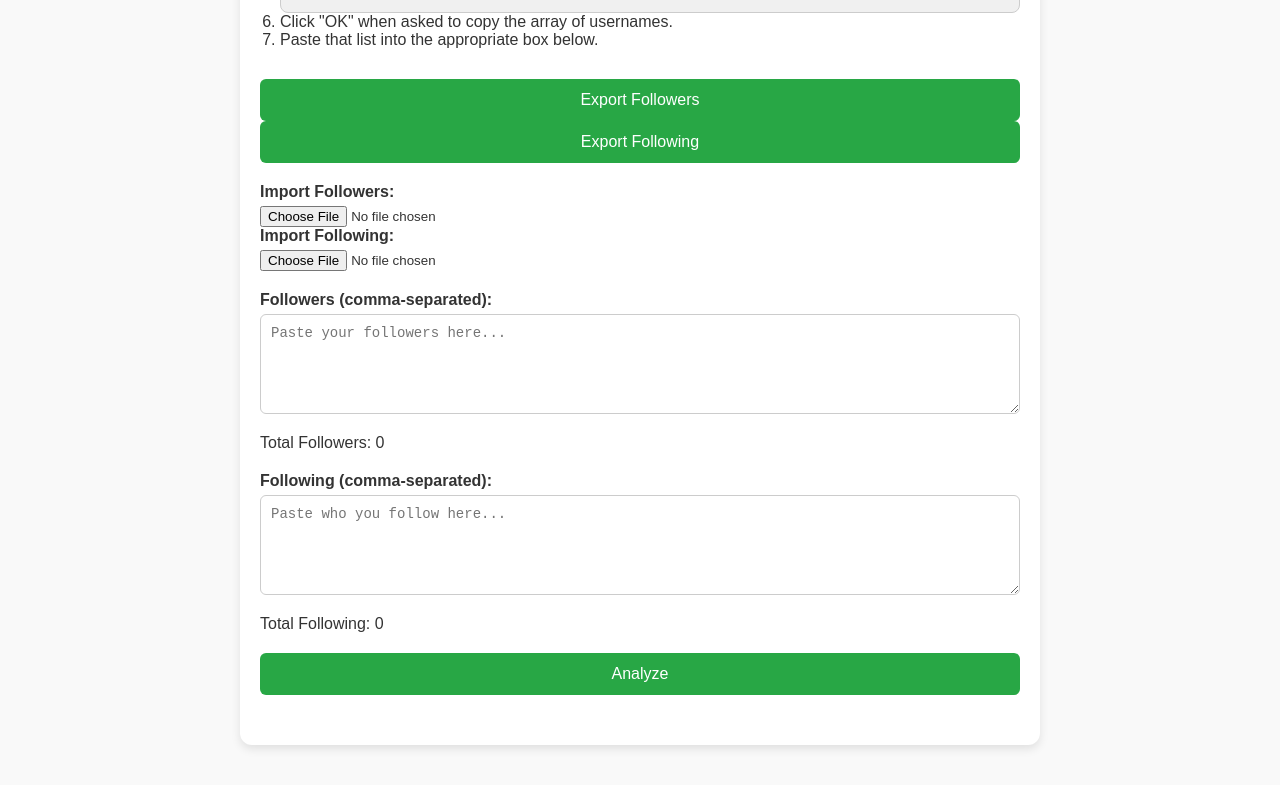
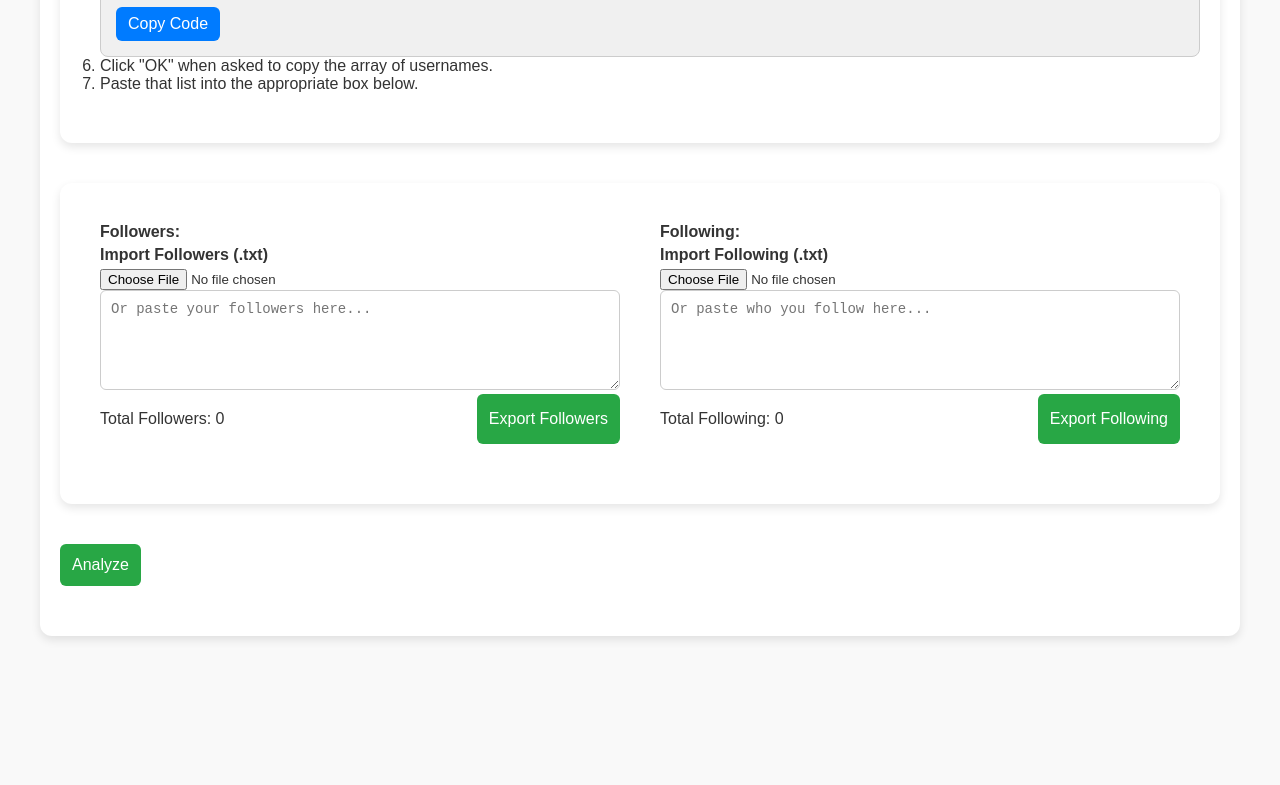
Before and after one commit to TheMIU/Instagram-Follower-Analyzer, a plain HTML site: page index.html in a window 1280 px wide. Shown: the part 712-1497 px from the top of the page. After the commit the page ends 1388 px from the top, so only its background shows below. Drawn offline with Linux system fonts and the light colour scheme.

Commit message:
layout change, styles update

```diff
--- a/css/styles.css
+++ b/css/styles.css
@@ -11,7 +11,7 @@ body {
 }
 
 .container {
-    max-width: 800px;
+    max-width: 1200px;
     margin: 40px auto;
     padding: 20px;
     background: #fff;
@@ -70,6 +70,8 @@ h3 {
 
 .box {
     margin-bottom: 20px;
+    width: 100%;
+    padding: 20px;
 }
 
 textarea {
@@ -90,7 +92,6 @@ label {
 
 button {
     display: block;
-    width: 100%;
     padding: 12px;
     font-size: 16px;
     background-color: #28a745;
@@ -115,3 +116,22 @@ button:hover {
     border-radius: 6px;
     white-space: pre-wrap;
 }
+
+ul {
+    display: flex;
+    flex-wrap: wrap;
+    gap: 10px;
+    list-style: none;
+    padding: 0;
+}
+
+.results li {
+    background: #e1e1e1;
+    padding: 2px 10px;
+    border: #a1a1a1 1px solid;
+    border-radius: 20px;
+
+    a{
+        text-decoration: none;
+    }
+}
--- a/index.html
+++ b/index.html
@@ -10,15 +10,16 @@
 
 <body>
   <div class="container">
+    <div class="container">
       <h1>Instagram Follower Analyzer</h1>
 
       <div class="instructions">
         <h2>How to use:</h2>
         <ol>
           <li>Go to your Instagram profile on a browser.</li>
+          <li>Open browser dev tools (Right click → Inspect → Console tab).</li>
           <li>Open the <strong>Followers</strong> or <strong>Following</strong> popup window.</li>
           <li>Scroll all the way down to load all users.</li>
-        <li>Open browser dev tools (Right click → Inspect → Console tab).</li>
           <li>Paste the following code into the console and press Enter.</li>
           <div class="code-section">
             <pre id="code-block">
@@ -47,37 +48,41 @@ if (confirm("Copy usernames array to clipboard?")) {
           <li>Click "OK" when asked to copy the array of usernames.</li>
           <li>Paste that list into the appropriate box below.</li>
         </ol>
-
-
+      </div>
     </div>
 
-    <!-- Export Buttons -->
+    <div class="container" style="display: flex; justify-content: space-around;">
       <div class="box">
+        <div>
+          <label for="followers">Followers:</label>
+          <div>
+            <label for="importFollowers">Import Followers (.txt)</label>
+            <input type="file" id="importFollowers" accept=".txt" onchange="importText(this, 'followers')">
+          </div>
+        </div>
+        <textarea id="followers" placeholder="Or paste your followers here..."></textarea>
+        <div style="display:flex; justify-content: space-between;">
+          <p>Total Followers: <span id="followersCount">0</span></p>
           <button onclick="exportText('followers')">Export Followers</button>
-      <button onclick="exportText('following')">Export Following</button>
         </div>
-
-    <!-- Import Buttons -->
-    <div class="box">
-      <label for="importFollowers">Import Followers:</label>
-      <input type="file" id="importFollowers" accept=".txt" onchange="importText(this, 'followers')">
-
-      <label for="importFollowing">Import Following:</label>
-      <input type="file" id="importFollowing" accept=".txt" onchange="importText(this, 'following')">
-    </div>
-
-
-    <div class="box">
-      <label for="followers">Followers (comma-separated):</label>
-      <textarea id="followers" placeholder="Paste your followers here..."></textarea>
-      <p>Total Followers: <span id="followersCount">0</span></p>
       </div>
 
       <div class="box">
-      <label for="following">Following (comma-separated):</label>
-      <textarea id="following" placeholder="Paste who you follow here..."></textarea>
+        <div>
+          <label for="following">Following:</label>
+          <div>
+            <label for="importFollowing">Import Following (.txt)</label>
+            <input type="file" id="importFollowing" accept=".txt" onchange="importText(this, 'following')">
+          </div>
+        </div>
+        <textarea id="following" placeholder="Or paste who you follow here..."></textarea>
+        <div style="display:flex; justify-content: space-between;">
           <p>Total Following: <span id="followingCount">0</span></p>
+          <button onclick="exportText('following')">Export Following</button>
         </div>
+      </div>
+    </div>
+
 
     <button onclick="analyze()">Analyze</button>
 
--- a/js/script.js
+++ b/js/script.js
@@ -49,7 +49,7 @@ function importText(input, type) {
     if (!file) return;
 
     const reader = new FileReader();
-    reader.onload = function(e) {
+    reader.onload = function (e) {
         document.getElementById(type).value = e.target.result;
         // Trigger count update using the correct IDs
         updateCount(type, type + 'Count');
```
Lines whose indentation alone changed are shown as unchanged.
